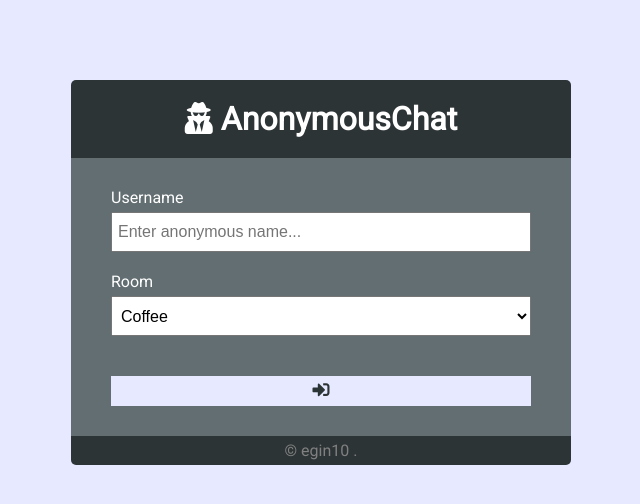
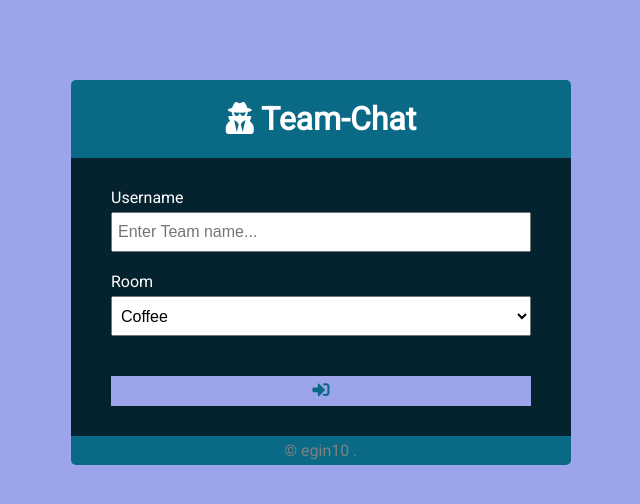
Before and after one commit to shreyasri258/Team-Chat, a website: page public/index.html in a window 1280 px wide. Shown: the whole page, without its empty margins (319-959 px from the left). Drawn offline with Linux system fonts and the light colour scheme.

Commit message:
new commit

```diff
--- a/public/css/style.css
+++ b/public/css/style.css
@@ -1,9 +1,9 @@
 @import url("https://fonts.googleapis.com/css?family=Roboto&display=swap");
 
 :root {
-  --dark-color-a: #2d3436;
-  --dark-color-b: #636e72;
-  --light-color: #e6e9ff;
+  --dark-color-a: #0a6a85;
+  --dark-color-b: #04232e;
+  --light-color: #9ca5ec;
   --success-color: #5cb85c;
   --error-color: #d9534f;
 }
--- a/public/index.html
+++ b/public/index.html
@@ -11,12 +11,12 @@
       crossorigin="anonymous"
     />
     <link rel="stylesheet" href="css/style.css" />
-    <title>Anonymous Chat</title>
+    <title>Team-Chat</title>
   </head>
   <body>
     <div class="join-container">
       <header class="join-header">
-        <h1><i class="fa fa-user-secret"></i> AnonymousChat</h1>
+        <h1><i class="fa fa-user-secret"></i> Team-Chat</h1>
       </header>
       <main class="join-main">
         <form action="chat.html">
@@ -26,7 +26,7 @@
               type="text"
               name="username"
               id="username"
-              placeholder="Enter anonymous name..."
+              placeholder="Enter Team name..."
               required
             />
           </div>
--- a/public/js/main.js
+++ b/public/js/main.js
@@ -1,3 +1,4 @@
+//accesing the form-data
 const chatForm = document.getElementById("chat-form");
 const chatMessages = document.querySelector(".chat-messages");
 const roomName = document.getElementById("room-name");
@@ -25,12 +26,13 @@ socket.on("roomUsers", ({ room, users }) => {
 socket.on("message", (message) => {
   outputMessage(message);
 
-  // Scroll down
+  // Scroll's down automatically
   chatMessages.scrollTop = chatMessages.scrollHeight;
 });
 
 // Message submit
 chatForm.addEventListener("submit", (e) => {
+  //on submitting a form it automatically submits to a file,to avoid that :
   e.preventDefault();
 
   // Get message text
--- a/utils/messages.js
+++ b/utils/messages.js
@@ -1,4 +1,4 @@
-const moment = require("moment");
+const moment = require("moment");//to get current date-time
 
 function formatMessage(username, text) {
   return {
```
Also changed, not shown: public/chat.html (+3 -2 lines), server.js (+5 -4 lines).
